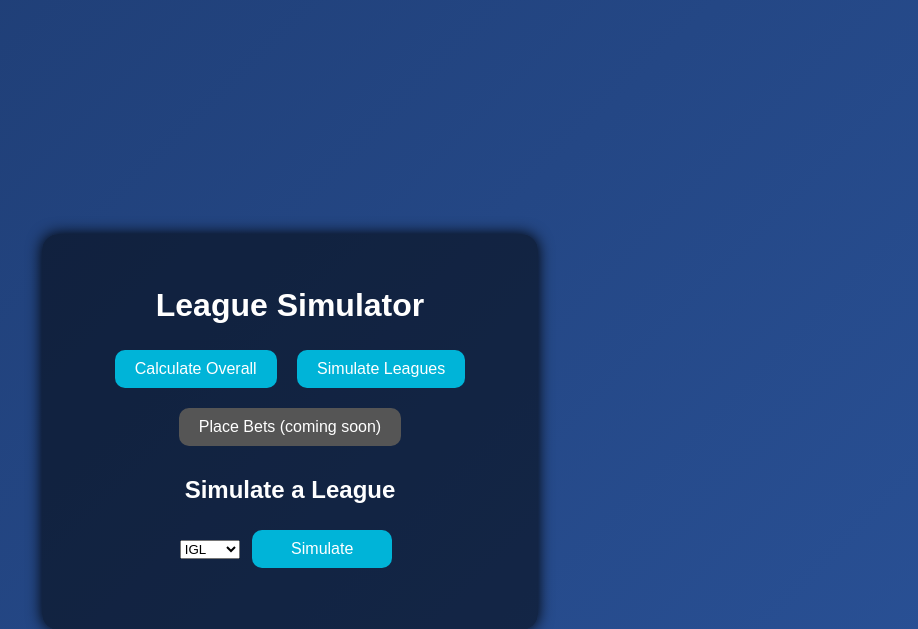
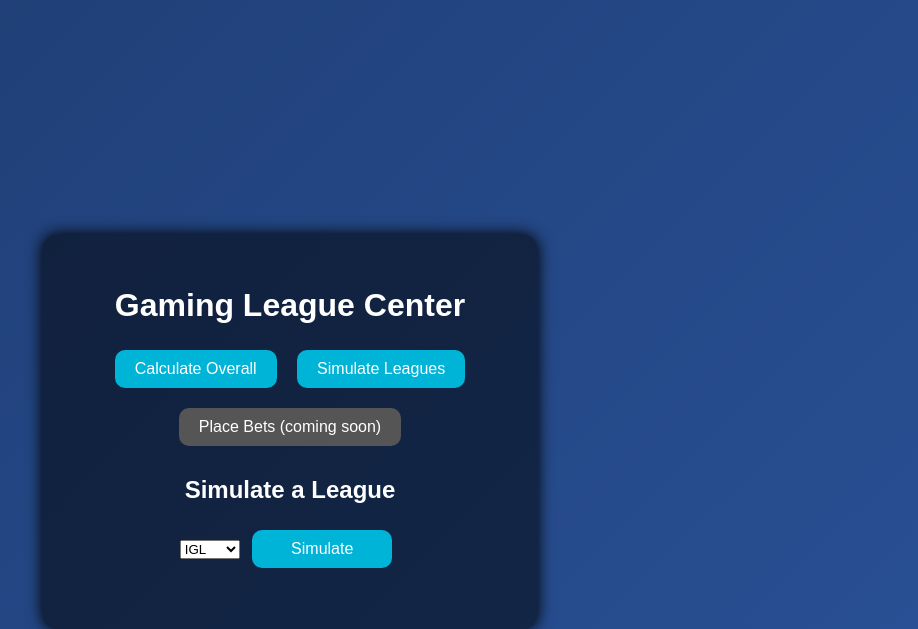
Before and after one commit to FlockNation/GamingLeagueCenter, a Flask app: page / in a window 1280 px wide. Shown: the top 629 px of the page, without its empty margins (350-1268 px from the left). Run offline with Flask 3, Linux system fonts and the light colour scheme.

Commit message:
Update index.html

```diff
--- a/templates/index.html
+++ b/templates/index.html
@@ -2,12 +2,12 @@
 <html lang="en">
 <head>
   <meta charset="UTF-8" />
-  <title>League Simulator</title>
+  <title>Gaming League Center</title>
   <link rel="stylesheet" href="/static/style.css" />
 </head>
 <body>
   <div class="container">
-    <h1>League Simulator</h1>
+    <h1>Gaming League Center</h1>
 
     <div class="buttons">
       <button onclick="showSection('calculate')">Calculate Overall</button>
```
